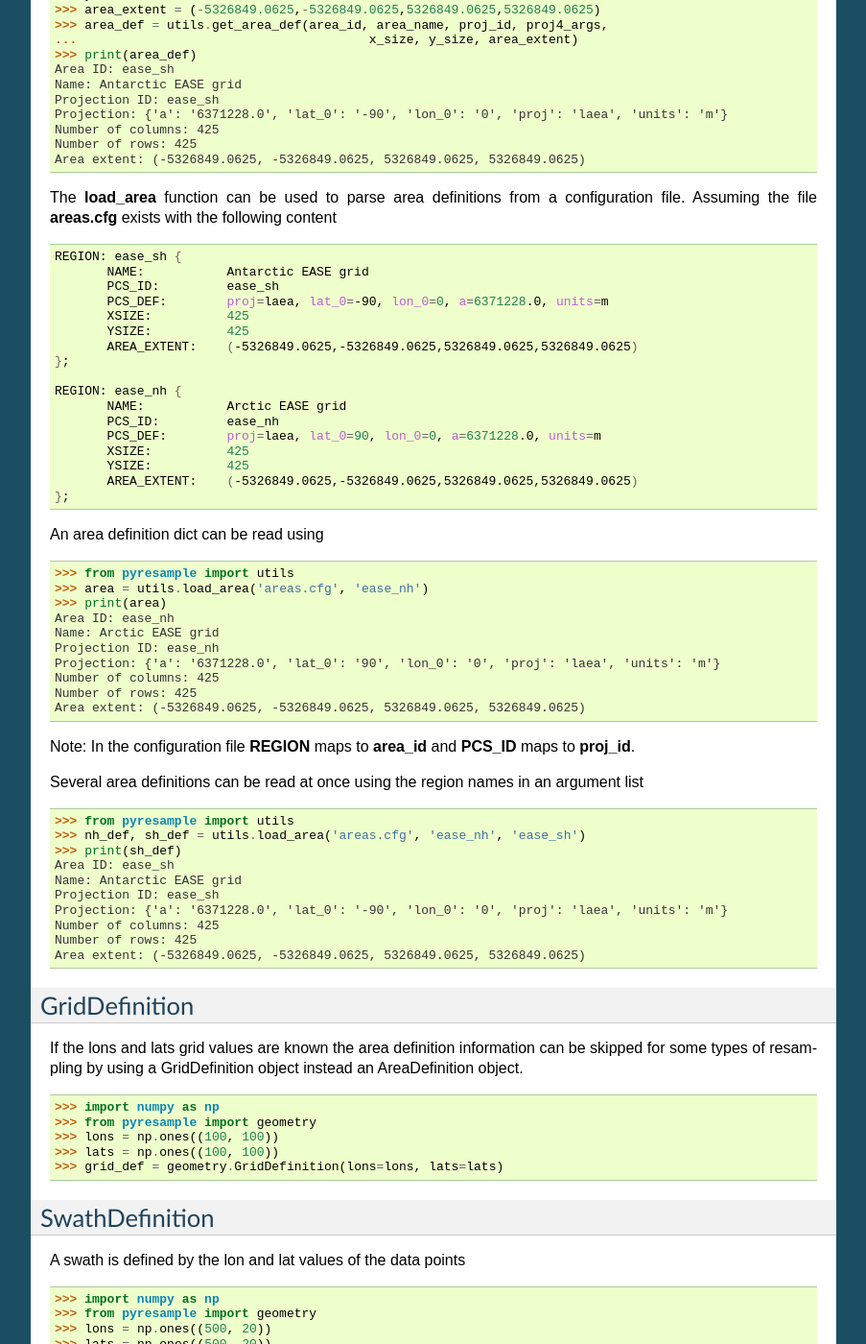
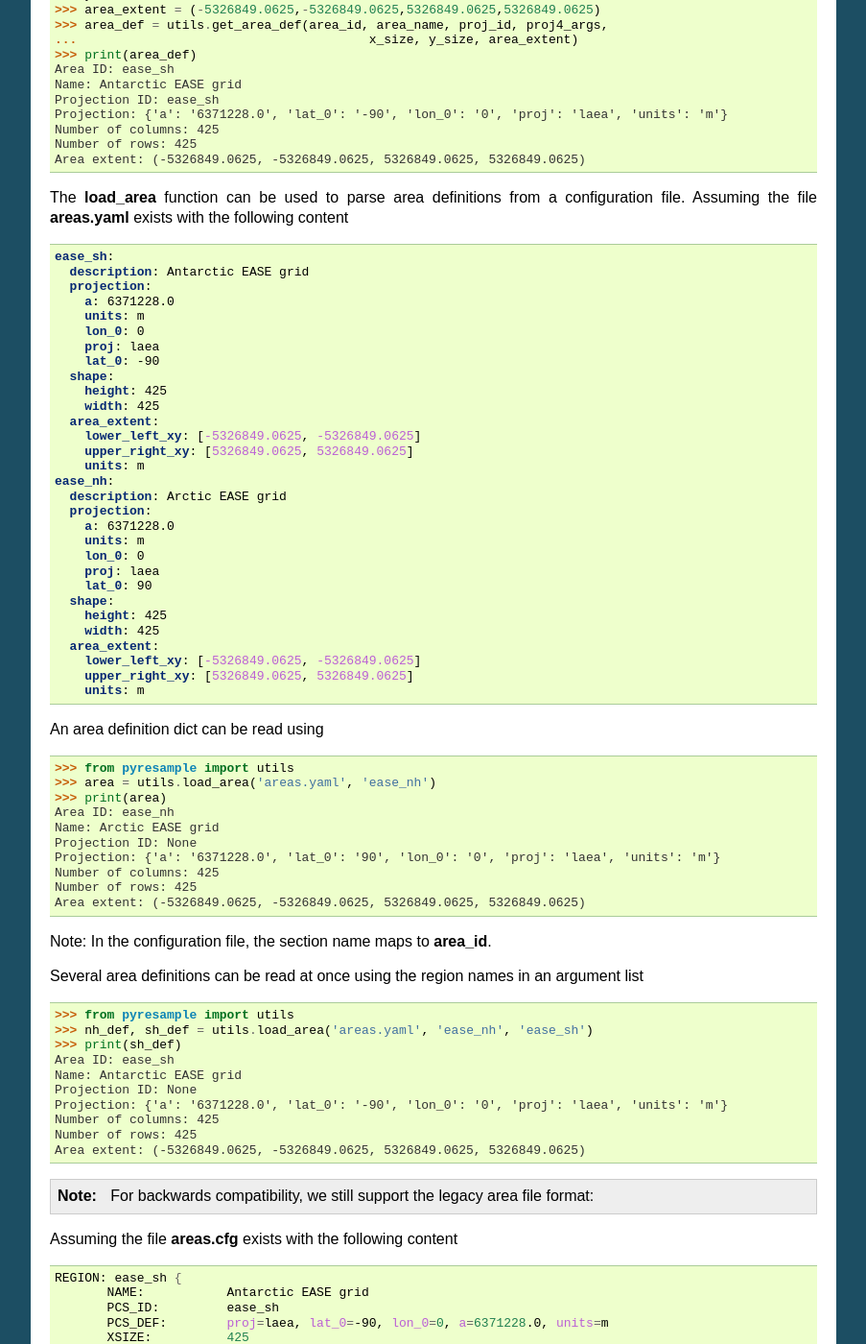
Before and after one commit to pytroll/pyresample, a Sphinx documentation site: the page built from docs/source/geo_def.rst, in a window 1280 px wide and 1400 px high, scrolled down 1392 px. Shown: the whole window at 96% size, without its empty margins (198-1101 px from the left). Built offline with Sphinx 7.4.7, drawn with Linux system fonts in a browser that asks for light colours.

Commit message:
Add support for areas in yaml format

```diff
--- a/docs/source/geo_def.rst
+++ b/docs/source/geo_def.rst
@@ -90,6 +90,80 @@ based on area extent and a proj4-string or a list of proj4 arguments.
 
 
 The **load_area** function can be used to parse area definitions from a configuration file.
+Assuming the file **areas.yaml** exists with the following content
+
+.. code-block:: yaml
+
+	ease_sh:
+	  description: Antarctic EASE grid
+	  projection:
+	    a: 6371228.0
+	    units: m
+	    lon_0: 0
+	    proj: laea
+	    lat_0: -90
+	  shape:
+	    height: 425
+	    width: 425
+	  area_extent:
+	    lower_left_xy: [-5326849.0625, -5326849.0625]
+	    upper_right_xy: [5326849.0625, 5326849.0625]
+	    units: m
+	ease_nh:
+	  description: Arctic EASE grid
+	  projection:
+	    a: 6371228.0
+	    units: m
+	    lon_0: 0
+	    proj: laea
+	    lat_0: 90
+	  shape:
+	    height: 425
+	    width: 425
+	  area_extent:
+	    lower_left_xy: [-5326849.0625, -5326849.0625]
+	    upper_right_xy: [5326849.0625, 5326849.0625]
+	    units: m
+
+
+An area definition dict can be read using
+
+.. doctest::
+
+ >>> from pyresample import utils
+ >>> area = utils.load_area('areas.yaml', 'ease_nh')
+ >>> print(area)
+ Area ID: ease_nh
+ Name: Arctic EASE grid
+ Projection ID: None
+ Projection: {'a': '6371228.0', 'lat_0': '90', 'lon_0': '0', 'proj': 'laea', 'units': 'm'}
+ Number of columns: 425
+ Number of rows: 425
+ Area extent: (-5326849.0625, -5326849.0625, 5326849.0625, 5326849.0625)
+
+Note: In the configuration file, the section name maps to **area_id**.
+
+Several area definitions can be read at once using the region names in an argument list
+
+.. doctest::
+
+ >>> from pyresample import utils
+ >>> nh_def, sh_def = utils.load_area('areas.yaml', 'ease_nh', 'ease_sh')
+ >>> print(sh_def)
+ Area ID: ease_sh
+ Name: Antarctic EASE grid
+ Projection ID: None
+ Projection: {'a': '6371228.0', 'lat_0': '-90', 'lon_0': '0', 'proj': 'laea', 'units': 'm'}
+ Number of columns: 425
+ Number of rows: 425
+ Area extent: (-5326849.0625, -5326849.0625, 5326849.0625, 5326849.0625)
+
+
+
+.. note::
+
+  For backwards compatibility, we still support the legacy area file format:
+
 Assuming the file **areas.cfg** exists with the following content
 
 .. code-block:: bash
```
Also changed, not shown: 3 other files.
